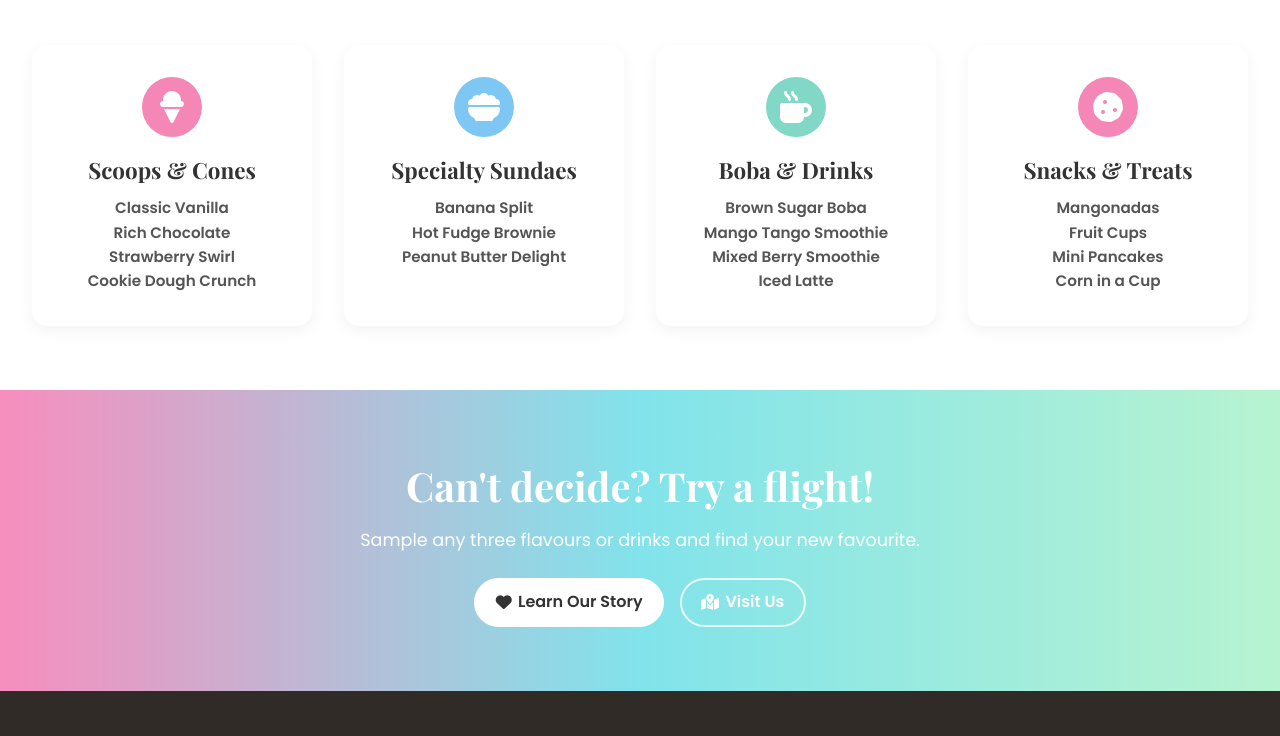
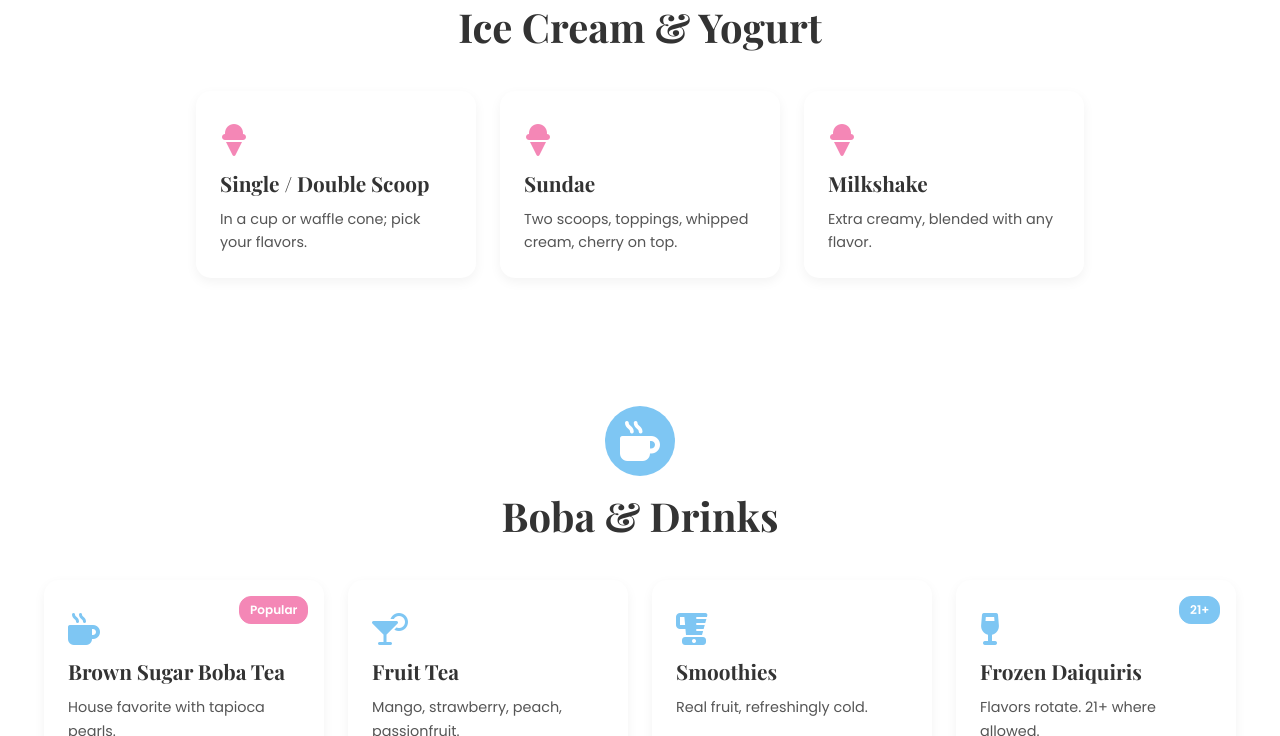
Before and after one commit to Yuremzx-stack/yuremzx-stack.github.io, a plain HTML site: page menu.html in a window 1280 px wide. Shown: the part 833-1569 px from the top of the page. Drawn offline with nearby package versions, Linux system fonts and the light colour scheme; a small style sheet from the web is missing.

Commit message:
Redesign menu page with categorized sections, item cards, badges, and dietary information

```diff
--- a/menu.html
+++ b/menu.html
@@ -43,66 +43,112 @@
         <p>From classic flavours to creative combinations, there's something for everyone.</p>
       </div>
     </section>
-    <!-- Menu Categories -->
-    <section class="services">
-      <p class="section-subtitle">What will you have?</p>
-      <h2 class="section-title">Flavours and Favourites</h2>
-      <div class="card-container">
-        <!-- Scoops & Cones -->
-        <div class="service-card">
-          <div class="icon-circle pink"><i class="fa-solid fa-ice-cream"></i></div>
-          <h4>Scoops &amp; Cones</h4>
-          <p>
-            <strong>Classic Vanilla</strong><br>
-            <strong>Rich Chocolate</strong><br>
-            <strong>Strawberry Swirl</strong><br>
-            <strong>Cookie Dough Crunch</strong>
-          </p>
+
+    <!-- Ice Cream & Yogurt Section -->
+    <section class="menu-category">
+      <div class="category-header">
+        <div class="category-icon pink"><i class="fa-solid fa-ice-cream"></i></div>
+        <h2>Ice Cream &amp; Yogurt</h2>
+      </div>
+      <div class="menu-grid">
+        <div class="menu-item">
+          <span class="item-icon pink"><i class="fa-solid fa-ice-cream"></i></span>
+          <h3>Single / Double Scoop</h3>
+          <p>In a cup or waffle cone; pick your flavors.</p>
         </div>
-        <!-- Specialty Sundaes -->
-        <div class="service-card">
-          <div class="icon-circle blue"><i class="fa-solid fa-bowl-food"></i></div>
-          <h4>Specialty Sundaes</h4>
-          <p>
-            <strong>Banana Split</strong><br>
-            <strong>Hot Fudge Brownie</strong><br>
-            <strong>Peanut Butter Delight</strong>
-          </p>
+        <div class="menu-item">
+          <span class="item-icon pink"><i class="fa-solid fa-ice-cream"></i></span>
+          <h3>Sundae</h3>
+          <p>Two scoops, toppings, whipped cream, cherry on top.</p>
         </div>
-        <!-- Boba & Drinks -->
-        <div class="service-card">
-          <div class="icon-circle green"><i class="fa-solid fa-mug-hot"></i></div>
-          <h4>Boba &amp; Drinks</h4>
-          <p>
-            <strong>Brown Sugar Boba</strong><br>
-            <strong>Mango Tango Smoothie</strong><br>
-            <strong>Mixed Berry Smoothie</strong><br>
-            <strong>Iced Latte</strong>
-          </p>
-        </div>
-        <!-- Snacks & Treats -->
-        <div class="service-card">
-          <div class="icon-circle pink"><i class="fa-solid fa-cookie"></i></div>
-          <h4>Snacks &amp; Treats</h4>
-          <p>
-            <strong>Mangonadas</strong><br>
-            <strong>Fruit Cups</strong><br>
-            <strong>Mini Pancakes</strong><br>
-            <strong>Corn in a Cup</strong>
-          </p>
+        <div class="menu-item">
+          <span class="item-icon pink"><i class="fa-solid fa-ice-cream"></i></span>
+          <h3>Milkshake</h3>
+          <p>Extra creamy, blended with any flavor.</p>
         </div>
       </div>
     </section>
-    <!-- Call to Action -->
-    <section class="cta gradient-bg-secondary">
-      <div class="container">
-        <h2>Can't decide? Try a flight!</h2>
-        <p>Sample any three flavours or drinks and find your new favourite.</p>
-        <div class="cta-buttons">
-          <a href="about.html" class="btn btn-light"><i class="fa-solid fa-heart"></i>Learn Our Story</a>
-          <a href="visit.html" class="btn btn-outline"><i class="fa-solid fa-map-location-dot"></i>Visit Us</a>
+
+    <!-- Boba & Drinks Section -->
+    <section class="menu-category">
+      <div class="category-header">
+        <div class="category-icon blue"><i class="fa-solid fa-mug-hot"></i></div>
+        <h2>Boba &amp; Drinks</h2>
+      </div>
+      <div class="menu-grid">
+        <div class="menu-item">
+          <span class="item-icon blue"><i class="fa-solid fa-mug-hot"></i></span>
+          <h3>Brown Sugar Boba Tea</h3>
+          <p>House favorite with tapioca pearls.</p>
+          <span class="badge popular">Popular</span>
+        </div>
+        <div class="menu-item">
+          <span class="item-icon blue"><i class="fa-solid fa-martini-glass-citrus"></i></span>
+          <h3>Fruit Tea</h3>
+          <p>Mango, strawberry, peach, passionfruit.</p>
+        </div>
+        <div class="menu-item">
+          <span class="item-icon blue"><i class="fa-solid fa-blender"></i></span>
+          <h3>Smoothies</h3>
+          <p>Real fruit, refreshingly cold.</p>
+        </div>
+        <div class="menu-item">
+          <span class="item-icon blue"><i class="fa-solid fa-wine-glass"></i></span>
+          <h3>Frozen Daiquiris</h3>
+          <p>Flavors rotate. 21+ where allowed.</p>
+          <span class="badge adult">21+</span>
         </div>
       </div>
+    </section>
+
+    <!-- Snacks & Treats Section -->
+    <section class="menu-category">
+      <div class="category-header">
+        <div class="category-icon green"><i class="fa-solid fa-cookie-bite"></i></div>
+        <h2>Snacks &amp; Treats</h2>
+      </div>
+      <div class="menu-grid">
+        <div class="menu-item">
+          <span class="item-icon green"><i class="fa-solid fa-lemon"></i></span>
+          <h3>Mangonada</h3>
+          <p>Mango, chamoy, Tajín, tamarind candy straw.</p>
+          <span class="badge popular">Popular</span>
+        </div>
+        <div class="menu-item">
+          <span class="item-icon green"><i class="fa-solid fa-apple-alt"></i></span>
+          <h3>Fruit Cup</h3>
+          <p>Fresh seasonal fruit, lime &amp; chili on request.</p>
+        </div>
+        <div class="menu-item">
+          <span class="item-icon green"><i class="fa-solid fa-bread-slice"></i></span>
+          <h3>Mini Pancakes</h3>
+          <p>Fresh griddled minis with syrup or Nutella.</p>
+        </div>
+        <div class="menu-item">
+          <span class="item-icon green"><i class="fa-solid fa-corn"></i></span>
+          <h3>Corn in a Cup</h3>
+          <p>Butter, mayo, cotija, chili — your way.</p>
+        </div>
+      </div>
+    </section>
+
+    <!-- Dietary & Allergy Information -->
+    <section class="menu-info">
+      <div class="info-block">
+        <span class="info-icon"><i class="fa-solid fa-seedling"></i></span>
+        <div>
+          <h4>Non‑Dairy / Vegan Options</h4>
+          <p>Ask for clearly labeled flavours; we're happy to help!</p>
+        </div>
+      </div>
+      <div class="info-block">
+        <span class="info-icon"><i class="fa-solid fa-triangle-exclamation"></i></span>
+        <div>
+          <h4>Allergy Notice</h4>
+          <p>Please inform us of any allergies. Cross‑contact may occur.</p>
+        </div>
+      </div>
+      <p class="disclaimer">"Menu items and availability may vary. Ask us about today's flavours!"</p>
     </section>
   </main>
   <footer>
--- a/styles.css
+++ b/styles.css
@@ -465,3 +465,144 @@ footer {
 .footer-social a:hover {
   color: var(--primary-pink);
 }
+
+/* Menu page styles */
+.menu-category {
+  padding: 4rem 1rem;
+}
+
+.menu-category .category-header {
+  text-align: center;
+  margin-bottom: 2rem;
+}
+
+.menu-category .category-icon {
+  width: 70px;
+  height: 70px;
+  border-radius: 50%;
+  display: flex;
+  align-items: center;
+  justify-content: center;
+  margin: 0 auto 0.5rem;
+  font-size: 2.5rem;
+  color: var(--text-light);
+}
+
+.menu-category .category-icon.pink { background: var(--primary-pink); }
+.menu-category .category-icon.blue { background: var(--primary-blue); }
+.menu-category .category-icon.green { background: var(--primary-green); }
+.menu-category .category-icon.yellow { background: #f8d86e; }
+
+.menu-category h2 {
+  font-family: var(--font-head);
+  font-size: 2.5rem;
+  color: var(--text-dark);
+}
+
+.menu-grid {
+  display: flex;
+  flex-wrap: wrap;
+  gap: 1.5rem;
+  justify-content: center;
+}
+
+.menu-item {
+  background: var(--text-light);
+  border-radius: 15px;
+  box-shadow: 0 4px 12px rgba(0, 0, 0, 0.05);
+  padding: 1.5rem;
+  width: 280px;
+  position: relative;
+  transition: transform 0.3s;
+}
+
+.menu-item:hover {
+  transform: translateY(-5px);
+}
+
+.menu-item .item-icon {
+  font-size: 2rem;
+  margin-bottom: 0.8rem;
+}
+
+.menu-item .item-icon.pink { color: var(--primary-pink); }
+.menu-item .item-icon.blue { color: var(--primary-blue); }
+.menu-item .item-icon.green { color: var(--primary-green); }
+.menu-item .item-icon.yellow { color: #f8d86e; }
+
+.menu-item h3 {
+  font-family: var(--font-head);
+  font-size: 1.3rem;
+  margin-bottom: 0.5rem;
+  color: var(--text-dark);
+}
+
+.menu-item p {
+  font-size: 0.9rem;
+  color: #555555;
+  margin: 0;
+}
+
+.menu-item .badge {
+  position: absolute;
+  top: 1rem;
+  right: 1rem;
+  padding: 0.2rem 0.6rem;
+  border-radius: 12px;
+  font-size: 0.75rem;
+  font-weight: 600;
+  border: 1px solid;
+  white-space: nowrap;
+}
+
+.menu-item .badge.popular {
+  background: var(--primary-pink);
+  border-color: var(--primary-pink);
+  color: var(--text-light);
+}
+
+.menu-item .badge.adult {
+  background: var(--primary-blue);
+  border-color: var(--primary-blue);
+  color: var(--text-light);
+}
+
+/* Dietary & allergy information section */
+.menu-info {
+  padding: 3rem 1rem;
+  background: linear-gradient(180deg, var(--grad-hero-end), var(--grad-hero-start));
+  border-radius: 15px;
+  margin: 4rem auto;
+  max-width: 900px;
+  text-align: center;
+}
+
+.menu-info .info-block {
+  display: flex;
+  align-items: flex-start;
+  gap: 1rem;
+  margin-bottom: 1rem;
+}
+
+.menu-info .info-block .info-icon {
+  font-size: 1.5rem;
+  color: var(--primary-pink);
+}
+
+.menu-info .info-block h4 {
+  font-family: var(--font-head);
+  font-size: 1.3rem;
+  margin-bottom: 0.3rem;
+}
+
+.menu-info .info-block p {
+  font-size: 0.9rem;
+  color: #555555;
+  margin: 0;
+}
+
+.menu-info .disclaimer {
+  margin-top: 1rem;
+  font-style: italic;
+  font-size: 0.9rem;
+}
```
